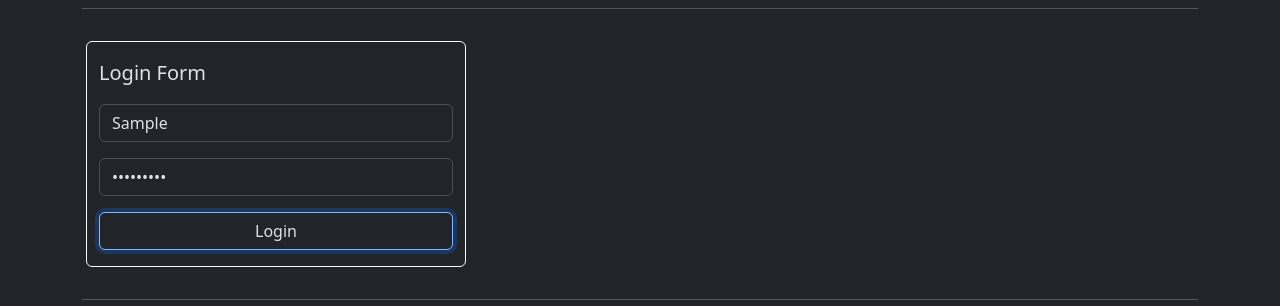
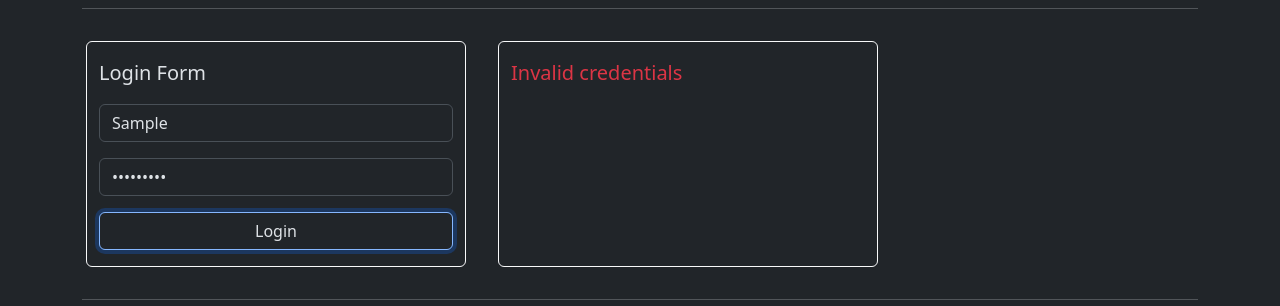
Before and after one commit to vamandeshmukh/deloitte-html-css-js-sep-204, a plain HTML site: page js/login-form.html in a window 1280 px wide. Both pictures are taken after typing "Sample", "Sample123" into the empty fields and a click on the input "Login". Shown: the part 94-400 px from the top of the page. Drawn offline with nearby package versions, Linux system fonts and the light colour scheme.

Commit message:
callback in js

```diff
--- a/js/login-form.html
+++ b/js/login-form.html
@@ -18,7 +18,7 @@
         <div class="row content-center">
             <div class="col-4 border border-light rounded mx-3 my-3 py-3">
                 <p class="lead">Login Form</p>
-                <form class="form form-group" onsubmit="return false;">
+                <form class="form form-group" onsubmit="submitLogin(); return false;">
                     <input class="form-control mt-3 mb-3" type="text" id="username" name="username"
                         placeholder="Enter username" required autofocus />
                     <input class="form-control mt-3 mb-3" type="password" id="password" name="password"
@@ -26,18 +26,27 @@
                     <input class="form-control btn btn-outline-primary" type="submit" value="Login" />
                 </form>
             </div>
+            <div id="message" class="col-4 border border-light rounded mx-3 my-3 py-3">
+                <p id="post-login"></p>
+            </div>
         </div>
         <hr />
     </div>
-
     <script>
-        const success = document.getElementById('success');
-        const failure = document.getElementById('failure');
-
+        const postLogin = document.getElementById('post-login');
         const submitLogin = () => {
             console.log('submitLogin');
+            const username = document.getElementById('username').value;
+            const password = document.getElementById('password').value;
+
+            if (username === 'sonu' && password === 'sonu') {
+                postLogin.textContent = 'Login successful!';
+                postLogin.className = 'lead text-success';
+            } else {
+                postLogin.textContent = 'Invalid credentials';
+                postLogin.className = 'lead text-danger';
+            }
         };
-
     </script>
 
     <script src="https://cdn.jsdelivr.net/npm/bootstrap@5.3.3/dist/js/bootstrap.bundle.min.js"
```
